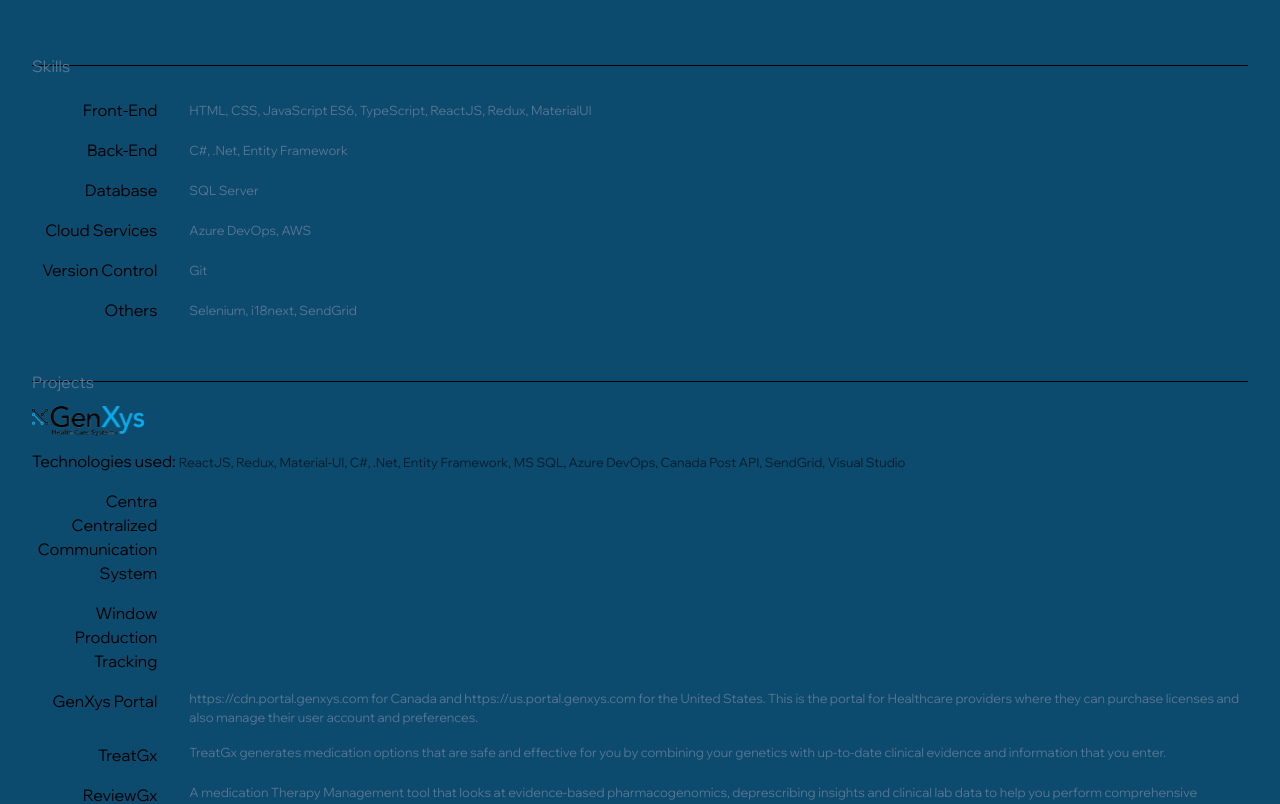
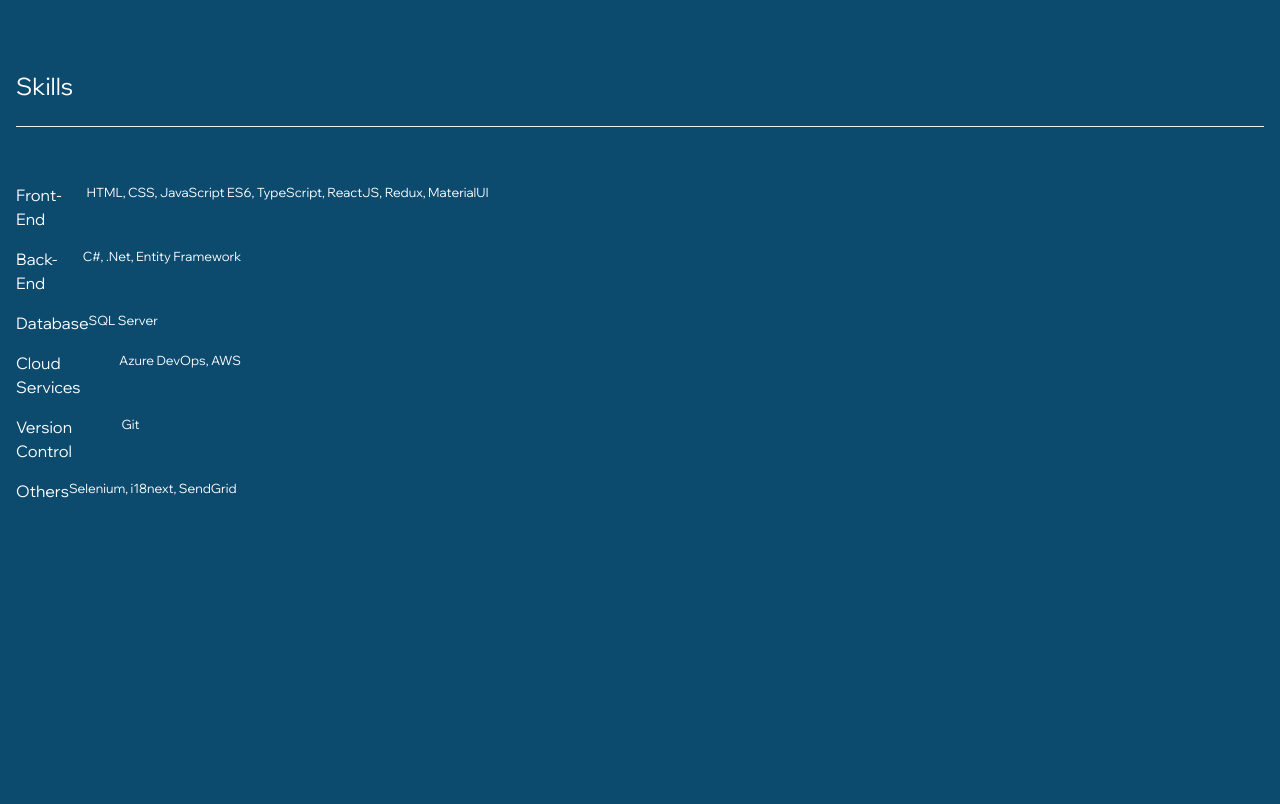
Before and after one commit to ajadversalo/ajadversalo.github.io, a React (Create React App) app: page / in a window 1280 px wide. Shown: the part 1720-2524 px from the top of the page. Built offline with nearby package versions, Linux system fonts and the light colour scheme.

Commit message:
Remove all old styles

```diff
--- a/package.json
+++ b/package.json
@@ -17,6 +17,7 @@
     "@types/react-dom": "^18.2.4",
     "antd": "^5.20.5",
     "emailjs-com": "^3.2.0",
+    "font-awesome": "^4.7.0",
     "gh-pages": "^5.0.0",
     "react": "^18.2.0",
     "react-dom": "^18.2.0",
--- a/src/Pages/Contact.tsx
+++ b/src/Pages/Contact.tsx
@@ -1,75 +1,13 @@
 import React, { useState, useRef, useCallback } from 'react';
 
-import { makeStyles } from 'tss-react/mui';
-import Button from '@mui/material/Button';
+//import Button from '@mui/material/Button';
 import TextField from '@mui/material/TextField';
 
 import emailjs from 'emailjs-com';
 
 import { emailPattern, serviceId, templateId, publicKey, contactSubText } from '../data/data';
 
-const useStyles = makeStyles()(() => ({
-    root: {
-        width: '100%',
-        padding: '0 2rem 1rem 1rem',
-    },
-    button :{
-        marginTop: '1rem',
-        padding: '0.5rem 1rem',
-        color: '#587792',
-        border: '2px solid #587792',
-        borderRadius: 0,
-        fontFamily: 'Wix MadeFor Display',
-        backgroundColor: '#EEF0EB',
-        '&:hover': {
-            backgroundColor: '#FFF'
-        },
-    },
-    buttonSendRoot: {
-        display: 'flex',
-        flexDirection: 'row',
-        justifyContent: 'end'
-    },
-    contactInfoItem: {
-        display: 'flex',
-        flexDirection: 'row',
-        justifyContent: 'space-between',
-        color: '#587792'
-    },
-    contactInfoItemValue: {
-        textAlign: 'left',
-        width: '100%',
-        paddingLeft: '1rem'
-    },
-    contentText: {
-        color: '#587792'
-    },
-    input :{
-        borderRadius: 0,
-        fontFamily: 'Wix MadeFor Display',
-    },
-    inputLabel: {
-        fontFamily: 'Wix MadeFor Display',
-    },
-    textBox: {
-        width: '100%',
-        margin: '0.5rem 0',
-        backgroundColor: '#EEF0EB',
-        borderRadius: 0
-    },
-    title:{
-        color: '#587792'
-    },
-    subText: {
-        color: 'rgba(0, 0, 0, 0.6)'
-    },
-    divider: {
-        backgroundColor: '#000',
-        height: '1px',
-        marginTop: '-0.8rem',
-        width: '100%'
-    }
-}));
+import { Input, Button } from "antd";
 
 type ContactProps = {
     setOpen: Function,
@@ -79,14 +17,13 @@
 
 function Contact(props: ContactProps) {
     const { setOpen, setPopupMsg, setOpenPopup } = props;
-    const { classes } = useStyles();
     const formRef = useRef<HTMLFormElement>(null);
 
     const [fromName, setFromName] = useState('');
     const [fromEmail, setFromEmail] = useState('');
     const [message, setMessage] = useState('');
 
-    const handleInputChange = (event: React.ChangeEvent<HTMLTextAreaElement>) => {
+    const handleInputChange = (event: any) => {
         if(event){
             switch(event.target?.name){
                 case 'from-name':
@@ -152,70 +89,92 @@
     }
 
     return(
-        <div style={{margin: '1rem', padding: '0 0.5rem'}}>
-            <h2 className={classes.title}>Contact Me</h2>
-            <div className={classes.divider}></div>
-            <div className={classes.subText}>
+        <div style={{ margin: '1rem', padding: '0 0.5rem' }} className={"text-white m-4 h-screen"}>
+            <h2 className={""}>Contact Me</h2>
+            <div className={""}></div>
+            <div className={""}>
                 <p>{contactSubText}</p>
             </div>
             <div style={{paddingTop: '0.5rem'}}>
+                {false &&
                     <TextField
                         name='from-name'
                         label="Your Name"
                         required
-                    className={classes.textBox}
+                        className="text-white"
                         value={fromName}
                         onChange={handleInputChange}
                         InputProps={{
-                        className: classes.input,
+                            className: "",
                         }}
                         InputLabelProps={{
-                        className: classes.inputLabel
+                            className: ""
                         }}
                     />
+                }
+                {false &&
                     <TextField
                         name='from-email'
                         label="Your Email"
                         required
                         value={fromEmail}
-                    className={classes.textBox}
+                        className="text-white"
                         onChange={handleInputChange}
                         InputProps={{
-                        className: classes.input,
+                            className: "",
                         }}
                         InputLabelProps={{
-                        className: classes.inputLabel
+                            className: ""
                         }}
                     />
+                }
+                <div className="w-[50%]">
+                    <div className="mt-2">
+                        <Input placeholder={"Your Name"} />
+                    </div>
+                    <div className="mt-4">
+                        <Input placeholder={"Your Email"} />
+                    </div>
+                    <div className="mt-4">
+                        <Input
+                            placeholder={"Message"}
+                            name='message'
+                            value={message}
+                            onChange={handleInputChange}
+                        />
+                    </div>
+                </div>
+                {false &&
                     <TextField
                         name='message'
                         label="Your Message"
                         required
-                    className={classes.textBox}
+                        className="text-white"
                         multiline
                         maxRows={4}
                         InputProps={{
-                        className: classes.input,
+                            className: "",
                             style: { height: "5rem" }
                         }}
                         InputLabelProps={{
-                        className: classes.inputLabel
+                            className: ""
                         }}
                         value={message}
                         onChange={handleInputChange}
                     />
+                }
             </div>
-            <div className={classes.buttonSendRoot}>
+            <div className={"mt-8"}>
                 <Button
                     onClick={handleButtonSend}
-                    className={classes.button}>
+                    className={""}>
                     Send
                 </Button>
             </div>
 
             {/* Hidden. Required by emailjs, values are mapped to state. */}
             <form ref={formRef} onSubmit={handleSendEmail} style={{visibility: 'hidden'}}>
-                <div><input type='text' name='from_name' onChange={()=>{}} value={fromName}/></div>
+                <div><input className="text-white" type='text' name='from_name' onChange={()=>{}} value={fromName}/></div>
                 <div><input type='text' name='from_email' onChange={()=>{}} value={fromEmail}/></div>
                 <div><input type='text' name='message' onChange={()=>{}} value={message}/></div>
                 <div><input id='button_send' type='submit' value='Send'/></div>
--- a/src/Pages/Projects.tsx
+++ b/src/Pages/Projects.tsx
@@ -2,44 +2,6 @@
 import { makeStyles } from 'tss-react/mui';
 import useMediaQuery from '@mui/material/useMediaQuery';
 import { useTheme } from '@mui/material/styles';
-
-const useStyles = makeStyles()(() => ({
-    root: {
-        padding: '0 2rem'
-    },
-    title:{
-        color: '#587792'
-    },
-    subText:{
-        color: '#000',
-        paddingTop: '0.3rem'
-    },
-    subTextValue:{
-        color: 'rgba(0, 0, 0, 0.6)',
-        fontSize: '0.8rem'
-    },
-    contentText: {
-        color: '#587792'
-    },
-    cardRoot: {
-        padding: '0.1rem 0.2rem',
-        margin: '0.5rem 0.5rem'
-    },
-    icon: {
-        fill: '#FFF'
-    },
-    productTitle: {
-        width: '11rem',
-        color: '#000',
-        paddingRight: '2rem'
-    },
-    divider: {
-        backgroundColor: '#000',
-        height: '1px',
-        marginTop: '-0.8rem',
-        width: '100%'
-    }
-}));
 
 type ProductCardProps = {
     title: string,
@@ -54,15 +16,14 @@
     const { productList } = props;
     const theme = useTheme();
     const isSm = useMediaQuery(theme.breakpoints.down('sm'));
-    const { classes } = useStyles();
 
     const ProductCard = (props: ProductCardProps) => {
         return (
             <div style={{display: 'flex', flexDirection: isSm ? 'column' : 'row', paddingTop: '1rem'}}>
-                <div className={classes.productTitle} style={{textAlign: isSm ? 'left' : 'right'}}>
+                <div className={""} style={{textAlign: isSm ? 'left' : 'right'}}>
                     {props.title}
                 </div>
-                <div className={classes.contentText} style={{fontSize: '0.8rem', width: '100%'}}>
+                <div className={""} style={{fontSize: '0.8rem', width: '100%'}}>
                     {props.description}
                 </div>
             </div>
@@ -70,11 +31,11 @@
     }
 
     return (
-        <div className={classes.root}>
-            <h2 className={classes.title}>Projects</h2>
-            <div className={classes.divider}></div>
+        <div className={"text-white m-4 h-screen"}>
+            <h2 className={""}>Projects</h2>
+            <div className={""}></div>
             <img src={`./genxys-logo.png`} alt='genxys-logo' style={{width: '7rem', paddingTop: '1.5rem', paddingBottom: '0.5rem'}}/>
-            <div className={classes.subText} style={{color :'#000'}}>Technologies used: <span className={classes.subTextValue}>ReactJS, Redux, Material-UI, C#, .Net, Entity Framework, MS SQL, Azure DevOps, Canada Post API, SendGrid, Visual Studio</span></div>
+            <div className={""}>Technologies used: <span className={""}>ReactJS, Redux, Material-UI, C#, .Net, Entity Framework, MS SQL, Azure DevOps, Canada Post API, SendGrid, Visual Studio</span></div>
             {productList.map((p: ProductCardProps) => {
                 return (
                     <ProductCard
--- a/src/Pages/Skills.tsx
+++ b/src/Pages/Skills.tsx
@@ -1,47 +1,6 @@
 import React from 'react';
-import { makeStyles } from 'tss-react/mui';
-import useMediaQuery from '@mui/material/useMediaQuery';
-import { useTheme } from '@mui/material/styles';
 
-const useStyles = makeStyles()(() => ({
-    root: {
-        padding: '0 2rem'
-    },
-    title:{
-        color: '#587792'
-    },
-    subText:{
-        color: '#000',
-        paddingBottom: '1rem',
-        paddingTop: '0.3rem'
-    },
-    subTextValue:{
-        color: 'rgba(0, 0, 0, 0.6)',
-        fontSize: '0.8rem'
-    },
-    contentText: {
-        color: '#587792',
-        paddingTop: '0.2rem'
-    },
-    cardRoot: {
-        padding: '0.1rem 0.2rem',
-        margin: '0.5rem 0.5rem'
-    },
-    icon: {
-        fill: '#FFF'
-    },
-    productTitle: {
-        width: '11rem',
-        color: '#000',
-        paddingRight: '2rem'
-    },
-    divider: {
-        backgroundColor: '#000',
-        height: '1px',
-        marginTop: '-0.8rem',
-        width: '100%'
-    }
-}));
+import { Divider } from "antd";
 
 type SkillsProps = {
     category: string,
@@ -50,10 +9,6 @@
 
 
 function Skills() {
-    const theme = useTheme();
-    const isSm = useMediaQuery(theme.breakpoints.down('sm'));
-    const { classes } = useStyles();
-
     let skills: SkillsProps[] = [
         {
             category: 'Front-End',
@@ -83,11 +38,11 @@
 
     const Skill = (props: any) => {
         return (
-            <div style={{display: 'flex', flexDirection: isSm ? 'column' : 'row', paddingTop: '1rem'}}>
-                <div className={classes.productTitle} style={{textAlign: isSm ? 'left' : 'right'}}>
+            <div style={{display: 'flex', paddingTop: '1rem'}}>
+                <div className={""}>
                     {props.category}
                 </div>
-                <div className={classes.contentText} style={{fontSize: '0.8rem', width: '100%'}}>
+                <div className={""} style={{fontSize: '0.8rem', width: '100%'}}>
                     {props.items}
                 </div>
             </div>
@@ -95,9 +50,10 @@
     }
 
     return (
-        <div className={classes.root}>
-            <h2 className={classes.title}>Skills</h2>
-            <div className={classes.divider}></div>
+        <div className={"text-white m-4 h-screen"}>
+            <h2 className={"text-2xl"}>Skills</h2>
+            <Divider className="bg-white" />
+            <div className={""}></div>
             <div style={{paddingTop: '1rem'}}>
                 {skills.map((p: any) => {
                     return (
```
Also changed, not shown: src/App.tsx (+16 -24 lines), 1 other file (tests, documents, lock files or other folders). Lines whose indentation alone changed are shown as unchanged.
